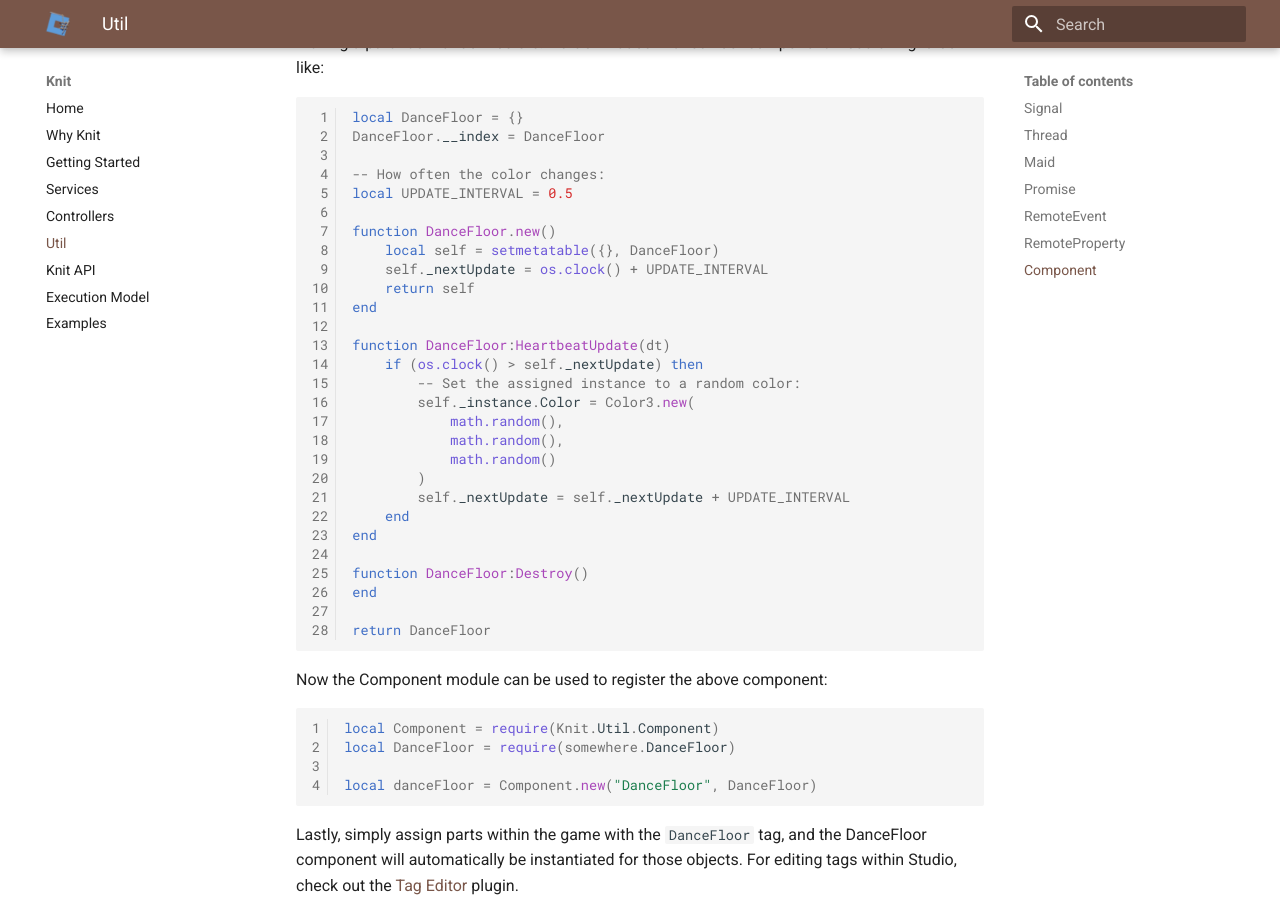
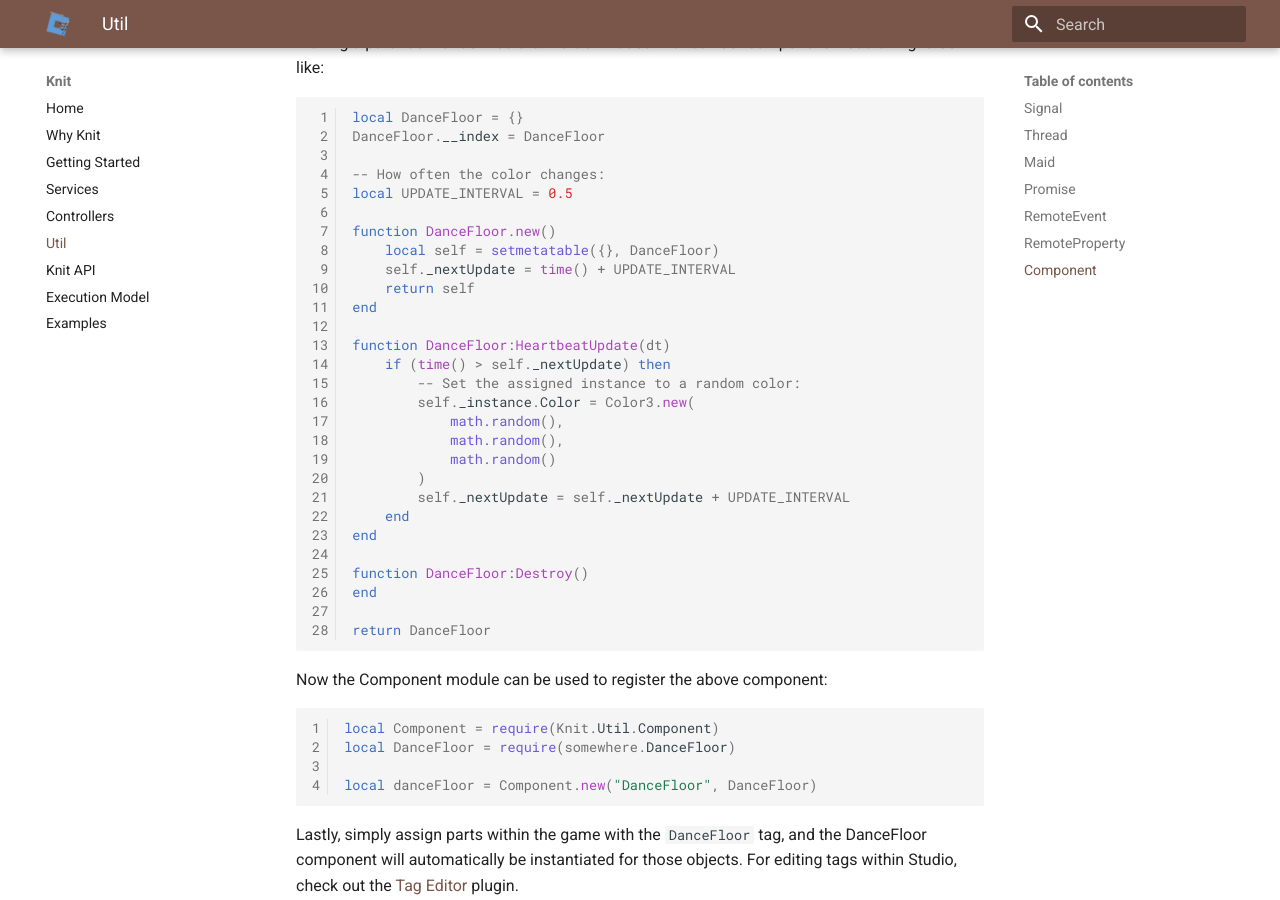
Before and after one commit to Sleitnick/Knit, an MkDocs documentation site: the page built from docs/util.md, in a window 1280 px wide and 900 px high, scrolled down 4438 px. Built offline with MkDocs 1.6.1 and Material for MkDocs 9.7.7, drawn with Linux system fonts in a browser that asks for light colours.

Commit message:
Use time

```diff
--- a/docs/util.md
+++ b/docs/util.md
@@ -192,12 +192,12 @@ local UPDATE_INTERVAL = 0.5
 
 function DanceFloor.new()
 	local self = setmetatable({}, DanceFloor)
-	self._nextUpdate = os.clock() + UPDATE_INTERVAL
+	self._nextUpdate = time() + UPDATE_INTERVAL
 	return self
 end
 
 function DanceFloor:HeartbeatUpdate(dt)
-	if (os.clock() > self._nextUpdate) then
+	if (time() > self._nextUpdate) then
 		-- Set the assigned instance to a random color:
 		self._instance.Color = Color3.new(
 			math.random(),
```
Also changed, not shown: 1 other file.
